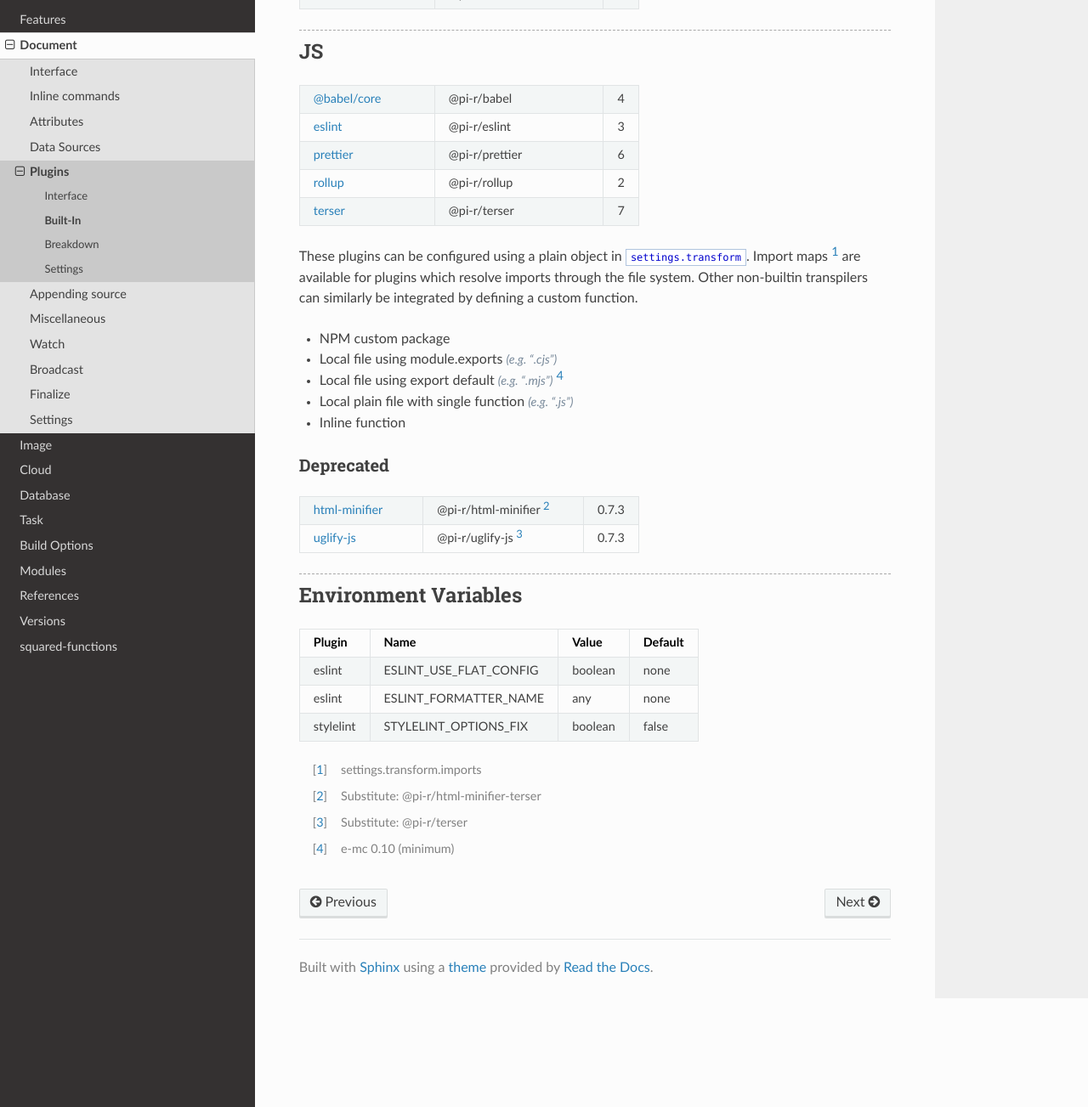
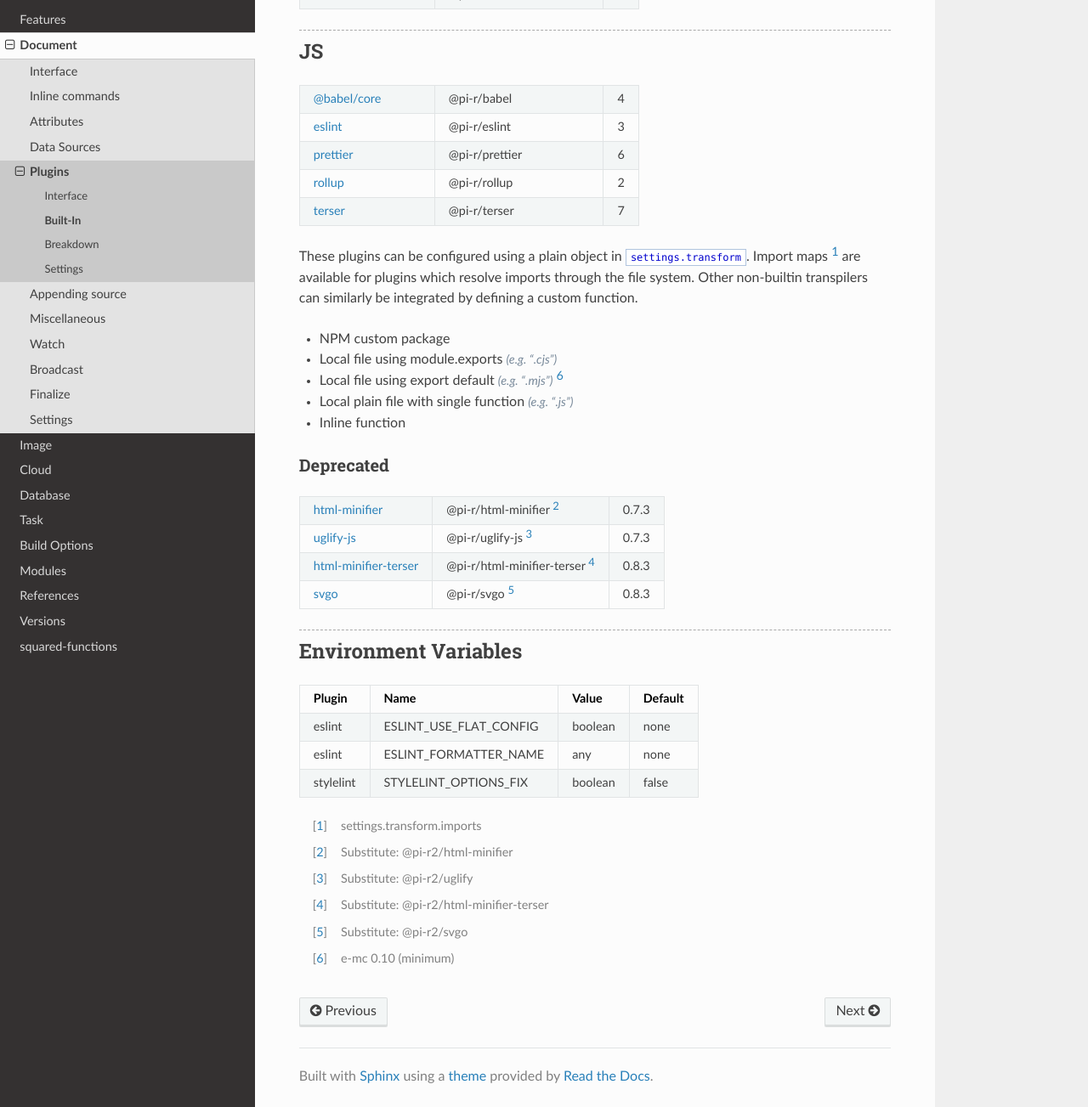
Before and after one commit to anpham6/chrome-docs, a Sphinx documentation site: the page built from source/document/plugins/built-in.rst, in a window 1280 px wide and 1400 px high, scrolled down 904 px, cut to the strip 97-1400 px from the top of the window. Shown: the whole strip at 85% size. Built offline with Sphinx 7.4.7 and the Read the Docs theme 3.1.0, drawn with Linux system fonts in a browser that asks for light colours.

```diff
--- a/source/document/plugins/built-in.rst
+++ b/source/document/plugins/built-in.rst
@@ -107,6 +107,12 @@ Deprecated
   * - `uglify-js <https://github.com/mishoo/UglifyJS>`_
     - @pi-r/uglify-js [#]_
     - 0.7.3
+  * - `html-minifier-terser <https://github.com/DanielRuf/html-minifier-terser>`_
+    - @pi-r/html-minifier-terser [#]_
+    - 0.8.3
+  * - `svgo <https://github.com/svg/svgo>`_
+    - @pi-r/svgo [#]_
+    - 0.8.3
 
 Environment Variables
 =====================
@@ -120,6 +126,8 @@ stylelint  STYLELINT_OPTIONS_FIX   boolean    false
 ========== ====================== ======== ========
 
 .. [#] settings.transform.imports
-.. [#] Substitute: @pi-r/html-minifier-terser
-.. [#] Substitute: @pi-r/terser
+.. [#] Substitute: @pi-r2/html-minifier
+.. [#] Substitute: @pi-r2/uglify
+.. [#] Substitute: @pi-r2/html-minifier-terser
+.. [#] Substitute: @pi-r2/svgo
 .. [#v010] e-mc 0.10 (minimum)
```
Also changed, not shown: source/image/index.rst (+53 -30 lines).
